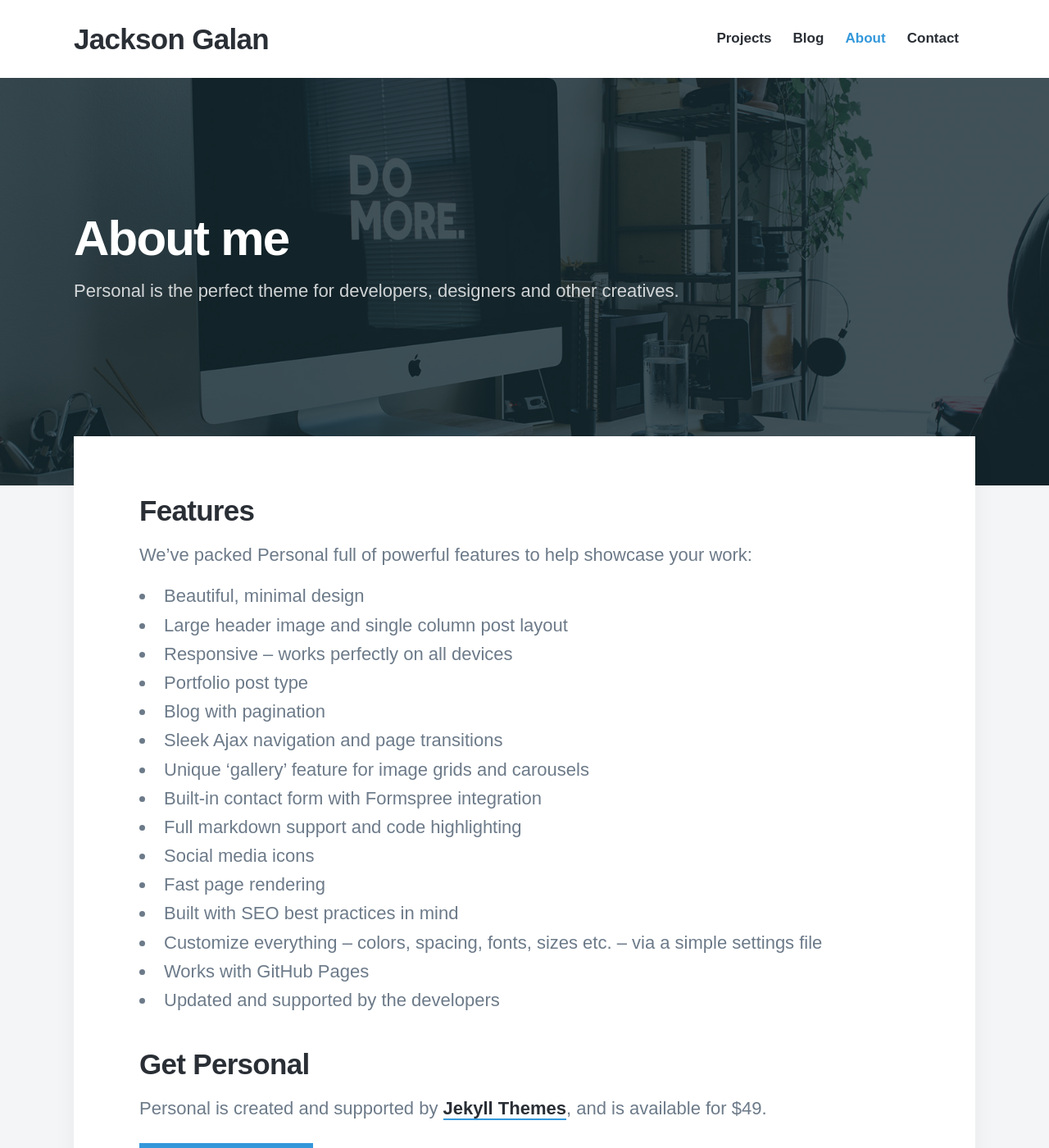
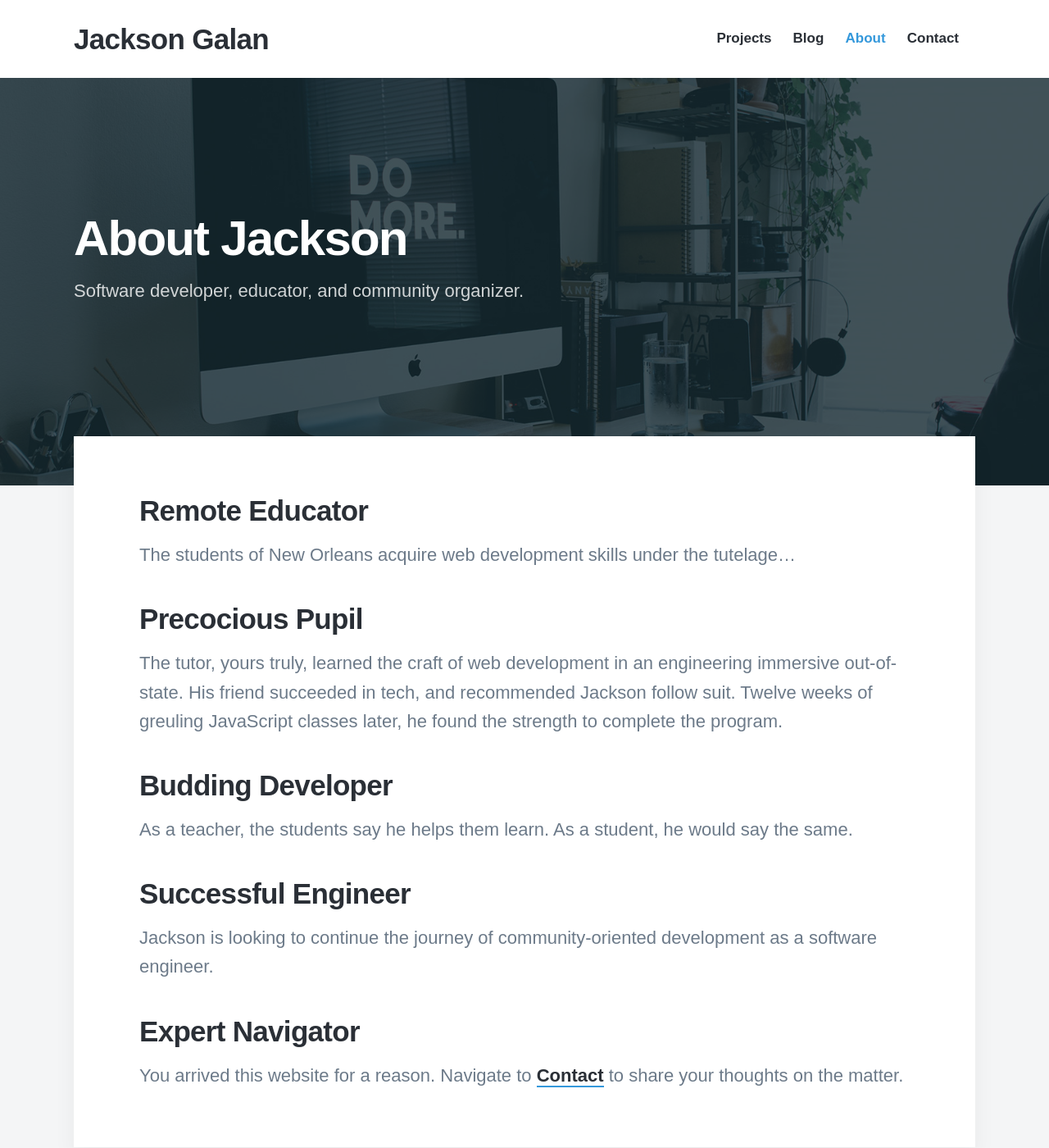
Before and after one commit to jacksongalan/Personal, a Jekyll site: the page built from _pages/about.md, in a window 1280 px wide and 1400 px high. Shown: the whole window at 82% size. Built offline with Jekyll 4.4.1, drawn with Linux system fonts in a browser that asks for light colours; nearby versions of some CDN libraries; some web fonts are replaced; some of the changed text lies outside the part shown.

```diff
--- a/_data/settings.yml
+++ b/_data/settings.yml
@@ -18,7 +18,7 @@
       url: "/contact"
 
 footer_settings:
-  footer_tagline: A sleek, modern Jekyll theme for personal websites.
+  footer_tagline: A personal website for software developer, Jackson Galan.
 
 hero_settings:
   overlay_opacity: 0.8
--- a/_pages/about.md
+++ b/_pages/about.md
@@ -1,32 +1,26 @@
 ---
-title: About me
-subtitle: Personal is the perfect theme for developers, designers and other creatives.
-description: Personal is the perfect theme for developers, designers and other creatives.
+title: About Jackson
+subtitle: Software developer, educator, and community organizer.
+description: The descript goes here.
 featured_image: /images/demo/about.jpg
 ---
 
-## Features
+## Remote Educator
 
-We've packed Personal full of powerful features to help showcase your work:
+The students of New Orleans acquire web development skills under the tutelage...
 
-* Beautiful, minimal design
-* Large header image and single column post layout
-* Responsive – works perfectly on all devices
-* Portfolio post type
-* Blog with pagination
-* Sleek Ajax navigation and page transitions
-* Unique 'gallery' feature for image grids and carousels
-* Built-in contact form with Formspree integration
-* Full markdown support and code highlighting
-* Social media icons
-* Fast page rendering
-* Built with SEO best practices in mind
-* Customize everything – colors, spacing, fonts, sizes etc. – via a simple settings file
-* Works with GitHub Pages
-* Updated and supported by the developers
+## Precocious Pupil
 
-## Get Personal
+The tutor, yours truly, learned the craft of web development in an engineering immersive out-of-state. His friend succeeded in tech, and recommended Jackson follow suit. Twelve weeks of greuling JavaScript classes later, he found the strength to complete the program.
 
-Personal is created and supported by [Jekyll Themes](https://jekyllthemes.io), and is available for $49.
+## Budding Developer
 
-<a href="https://jekyllthemes.io/theme/personal-website-jekyll-theme" class="button button--large">Get This Theme</a>
+As a teacher, the students say he helps them learn. As a student, he would say the same.
+
+## Successful Engineer
+
+Jackson is looking to continue the journey of community-oriented development as a software engineer.
+
+## Expert Navigator
+
+You arrived this website for a reason. Navigate to [Contact](/contact) to share your thoughts on the matter.
--- a/index.html
+++ b/index.html
@@ -1,7 +1,7 @@
 ---
 layout: default
 title: Software Developer
-description: A sleek, modern Jekyll theme for personal websites. Personal is the perfect theme for developers, designers and other creatives.
+description: A personal website for software developer, Jackson Galan.
 featured_image: /images/demo/home.jpg
 ---
 
@@ -16,7 +16,7 @@
   <div class="wrap">
     <h1>Software Developer, Educator, and Community Organizer</h1>
     <p>
-      Jackson contributes intuitive, performant solftware solutions to the
+      Jackson contributes intuitive, performant software solutions to the
       education space. He drives learning initiatives that support
       underrepresented populations, and fosters community activism through
       better software. Catch him climbing the hills in San Francisco, CA.
```
Also changed, not shown: _pages/contact.md (+2 -4 lines), _pages/thanks.md (+1 -1 lines), images/bnbLanding.png.
